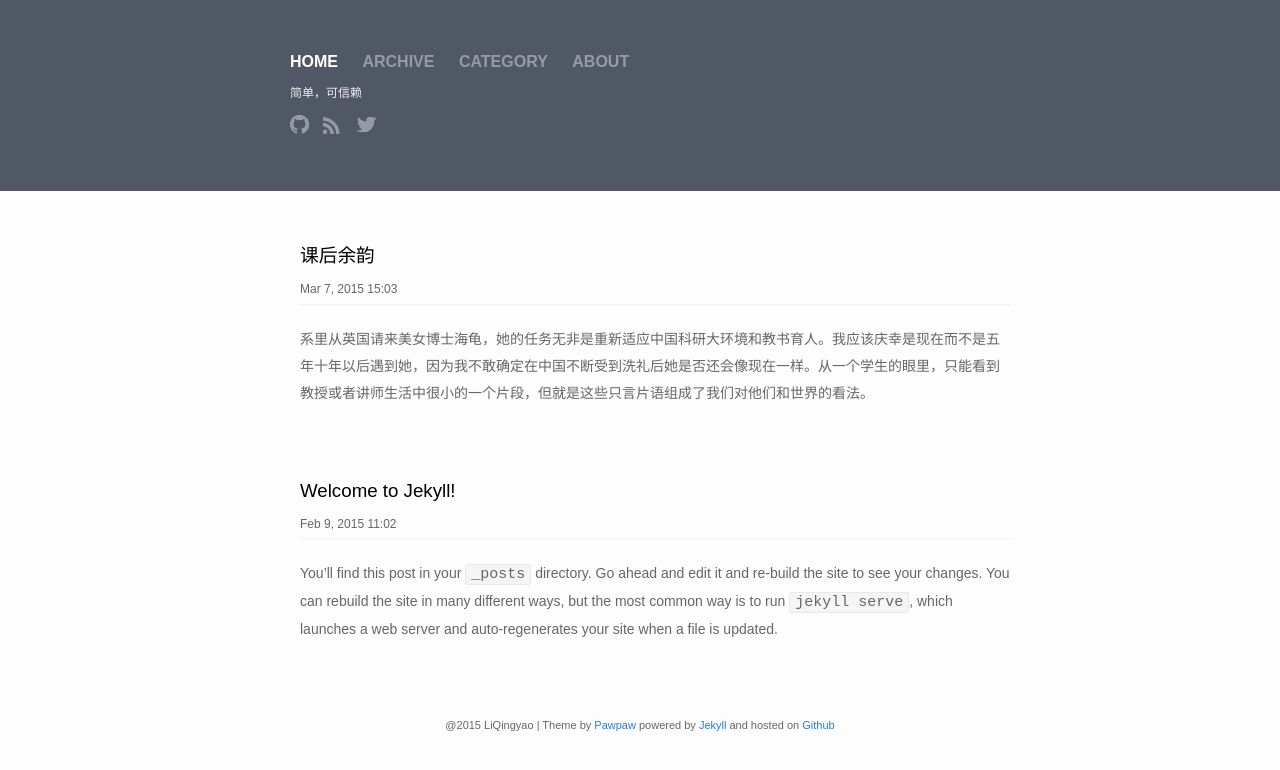
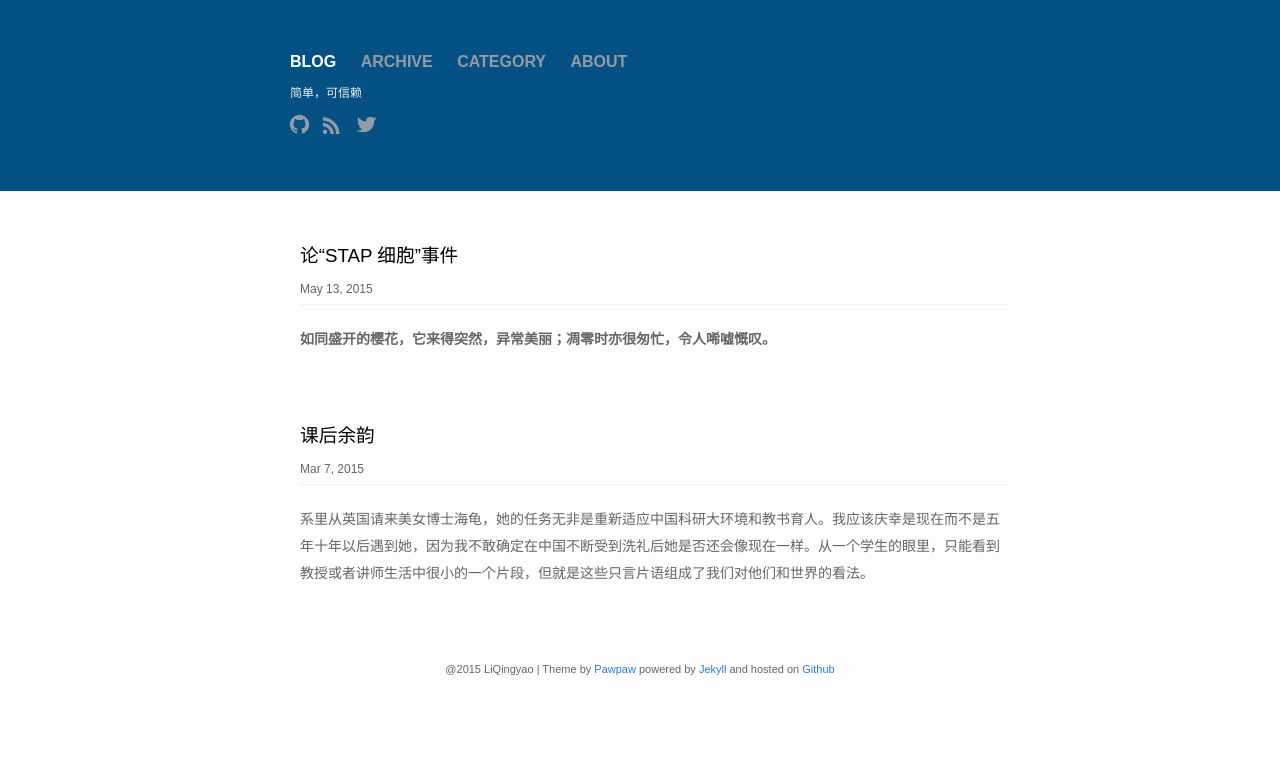
Before and after one commit to liqingyao/life, a Jekyll site: the page built from index.html, in a window 1280 px wide. Shown: the top 770 px of the page. Built offline with Jekyll 4.4.1, drawn with Linux system fonts in a browser that asks for light colours.

Commit message:
Update details

```diff
--- a/_includes/header.html
+++ b/_includes/header.html
@@ -4,12 +4,12 @@
 			{% if page.path == "index.html" %}
 			<span class="title">
 				<li>
-					<a href="/index.html">home</a>
+					<a href="/index.html">blog</a>
 				</li>
 			</span>
 			{% else %}
 				<li>
-					<a href="/index.html">home</a>
+					<a href="/index.html">blog</a>
 				</li>
 			{% endif %}
 			{% if page.path == "archive.html" %}
--- a/_posts/2015-02-09-welcome-to-jekyll copy.markdown
+++ /dev/null
@@ -1,25 +0,0 @@
----
-layout: post
-title:  "Welcome to Jekyll!"
-date:   2015-02-09 11:23:32
-categories: jekyll update
----
-You’ll find this post in your `_posts` directory. Go ahead and edit it and re-build the site to see your changes. You can rebuild the site in many different ways, but the most common way is to run `jekyll serve`, which launches a web server and auto-regenerates your site when a file is updated.
-
-To add new posts, simply add a file in the `_posts` directory that follows the convention `YYYY-MM-DD-name-of-post.ext` and includes the necessary front matter. Take a look at the source for this post to get an idea about how it works.
-
-Jekyll also offers powerful support for code snippets:
-
-{% highlight ruby %}
-def print_hi(name)
-  puts "Hi, #{name}"
-end
-print_hi('Tom')
-#=> prints 'Hi, Tom' to STDOUT.
-{% endhighlight %}
-
-Check out the [Jekyll docs][jekyll] for more info on how to get the most out of Jekyll. File all bugs/feature requests at [Jekyll’s GitHub repo][jekyll-gh]. If you have questions, you can ask them on [Jekyll’s dedicated Help repository][jekyll-help].
-
-[jekyll]:      http://jekyllrb.com
-[jekyll-gh]:   https://github.com/jekyll/jekyll
-[jekyll-help]: https://github.com/jekyll/jekyll-help
--- a/_posts/2015-03-07-after-class.markdown
+++ b/_posts/2015-03-07-after-class.markdown
@@ -2,7 +2,7 @@
 layout: post
 title:  "课后余韵"
 date:   2015-03-07 15:23:32
-categories: 学校生活
+categories: 校园
 ---
 系里从英国请来美女博士海龟，她的任务无非是重新适应中国科研大环境和教书育人。我应该庆幸是现在而不是五年十年以后遇到她，因为我不敢确定在中国不断受到洗礼后她是否还会像现在一样。从一个学生的眼里，只能看到教授或者讲师生活中很小的一个片段，但就是这些只言片语组成了我们对他们和世界的看法。
 
--- a/_sass/_base.scss
+++ b/_sass/_base.scss
@@ -43,7 +43,7 @@ ul, ol, dl, figure,
 img {
     max-width: 100%;
     vertical-align: middle;
-    horizontal-align: middle;
+
 }
 
 
--- a/_sass/_layout.scss
+++ b/_sass/_layout.scss
@@ -7,7 +7,7 @@ html,body {
  */
 .header {
     padding: 50px 20px 40px;
-    background-color: #515865;
+    background-color: #055183;
 }
 
 .header-container {
@@ -193,7 +193,7 @@ li {
     bottom: 20px;
     padding: 10px 15px;
     font-size: 20px;
-    background: #515865;
+    background: #055183;
     color: white;
     cursor: pointer;
 }
--- a/index.html
+++ b/index.html
@@ -2,7 +2,7 @@
 layout: default
 ---
 
-<div class="home">
+<div class="blog">
   <ul class="post-list">
     {% for post in site.posts %}
       <li>
@@ -10,7 +10,7 @@ layout: default
         <h3>
           <a class="post-link" href="{{ post.url | prepend: site.baseurl }}">{{ post.title }}</a>
         </h3>
-        <span class="post-meta">{{ post.date | date: "%b %-d, %Y %H:%m" }}</span>
+        <span class="post-meta">{{ post.date | date: "%b %-d, %Y" }}</span>
         <hr id="line">
 		<div class="content">
 		{{ post.excerpt }}
```
Also changed, not shown: _posts/2014-05-13-disscuss-stap-event.markdown (added, +51 -0 lines), 11 other files.
